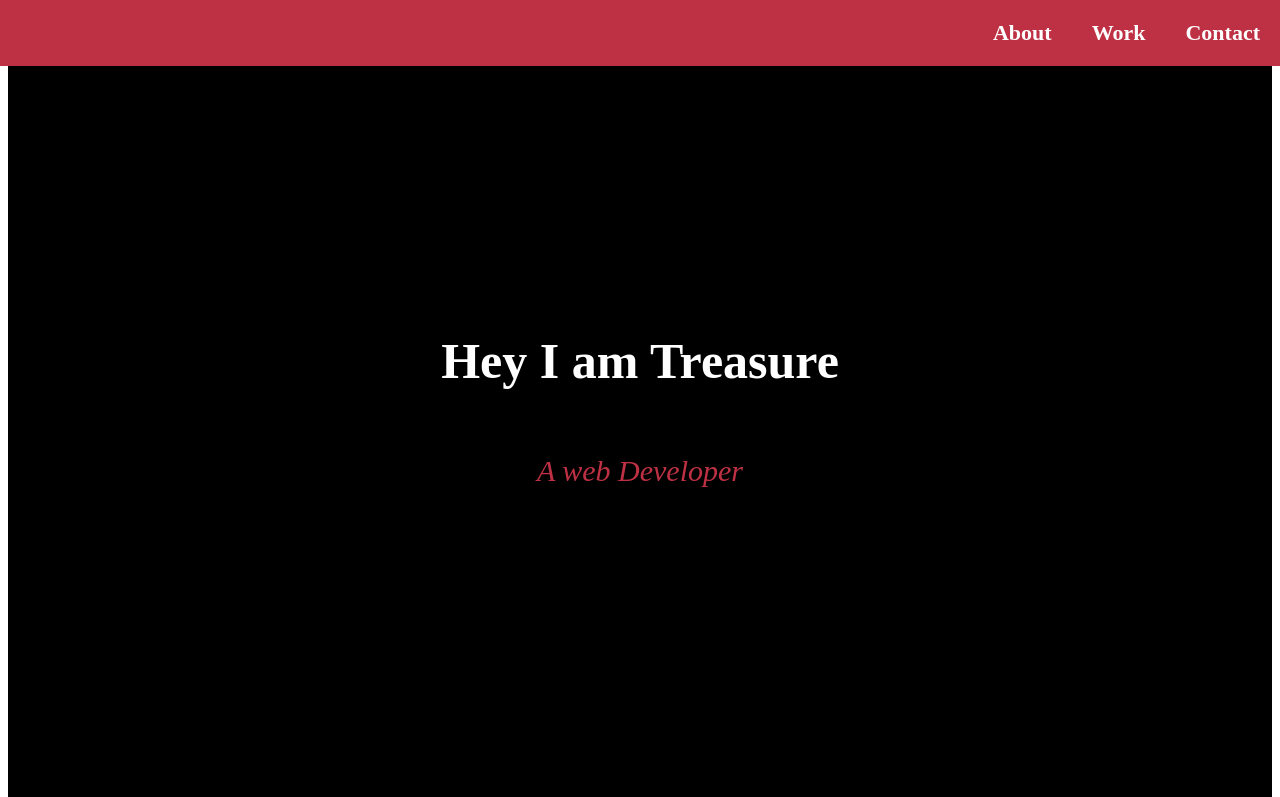
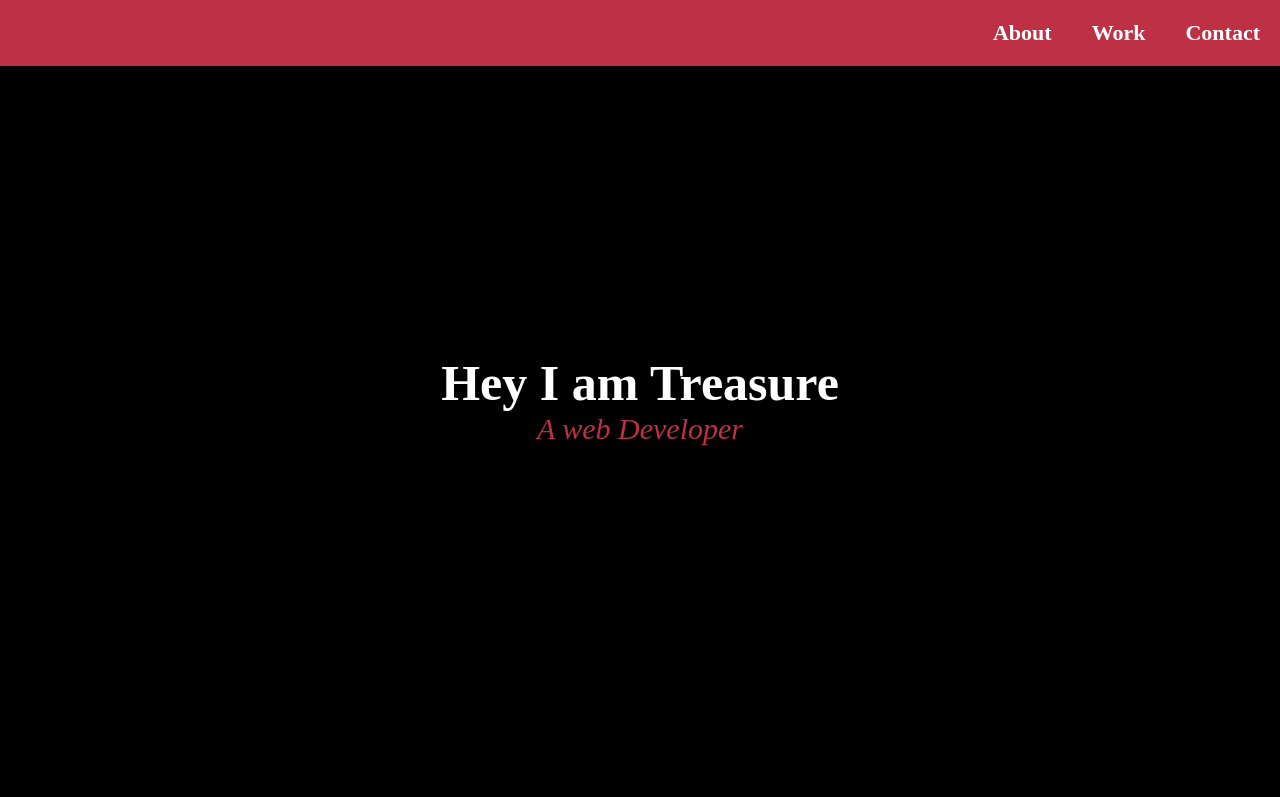
Before and after one commit to treasure-praise/Portfilio-Website-FCC, a plain HTML site: page Index.html in a window 1280 px wide. Shown: the top 797 px of the page. Drawn offline with Linux system fonts and the light colour scheme.

Commit message:
Update Style.css

```diff
--- a/Style.css
+++ b/Style.css
@@ -1,4 +1,4 @@
-HTML CSSResult
+
 *{
     margin: 0;
 }
```
